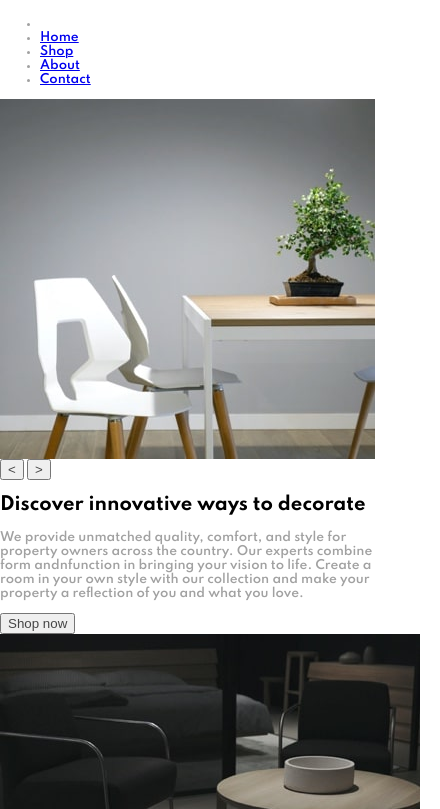
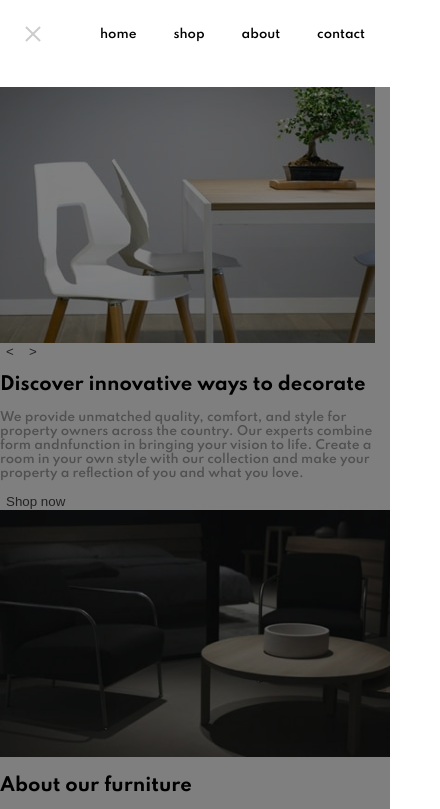
Before and after one commit to dinakonto/room-homepage, a website: page index.html in a window 390 px wide. Both pictures are taken after a click on the link "Open menu". Shown: the part 17-826 px from the top of the page, 440 px wide, since content can reach past the window. Drawn offline with nearby package versions, Linux system fonts and the light colour scheme.

Commit message:
Basic mobile nav functionality

```diff
--- a/index.html
+++ b/index.html
@@ -21,7 +21,7 @@
       </div>
       <nav>
         <ul>
-          <li class="hamburger"><a href="#">
+          <li id="hamburger"><a href="#" aria-label="Open menu">
             <img src="./images/icon-hamburger.svg" alt="Menu"></a>
           </li>
           <li><a href="#">Home</a></li>
@@ -92,6 +92,7 @@
 
   <script src="https://code.jquery.com/jquery-3.5.1.min.js" integrity="sha256-9/aliU8dGd2tb6OSsuzixeV4y/faTqgFtohetphbbj0=" crossorigin="anonymous"></script>
   <script src="./js/slider.js"></script>
+  <script src="./js/mobile-menu.js"></script>
 
 </body>
 </html>
--- /dev/null
+++ b/js/mobile-menu.js
@@ -0,0 +1,27 @@
+// TODO:
+// - Capture focus within open menu
+// - Stop page scrolling when menu open
+//      AND/OR
+// - Fix header/menu to top
+
+$("#hamburger").click(function() {
+  $("header").toggleClass("show-menu")
+
+  if ($("header").hasClass("show-menu")) {
+    // Show 'close' icon
+    $("#hamburger img").attr("src", "./images/icon-close.svg")
+    $("#hamburger img").attr("alt", "Close")
+    $("#hamburger a").attr("aria-label", "Close menu")
+    // Show overlay
+    $("header").after("<div class='overlay'></div>")
+  }
+
+  else {
+    // Show 'hamburger' icon
+    $("#hamburger img").attr("src", "./images/icon-hamburger.svg")
+    $("#hamburger img").attr("alt", "Menu")
+    $("#hamburger a").attr("aria-label", "Open menu")
+    // Hide overlay
+    $(".overlay").remove()
+  }
+})
--- a/styles/sass/styles.sass
+++ b/styles/sass/styles.sass
@@ -25,19 +25,60 @@ body
   font-weight: $font-weight-regular
   font-size: $font-base-size
   color: $col-text
+  position: relative
 h1, h2, h3, h4, h5, h6
   font-weight: $font-weight-bold
   color: $col-primary-dark
 button
   color: $col-cta
-
-
-
-
-// Slider functionality
+  background: white
+  border: none
+img
+  max-width: 100%
+// SLIDER
 .slide img,
 .hero-text div
   display: none
-
 .slide .current
   display: block
+// HEADER
+header
+  padding: 45px 25px
+  position: absolute
+  width: 100%
+  top: 0
+  left: 0
+  text-align: center
+header nav
+header nav ul
+  list-style-type: none
+  padding-left: 0
+  margin: 0
+header nav li#hamburger
+  position: absolute
+  top: 43px
+  left: 25px
+header nav li:not(#hamburger)
+  display: none
+// Mobile menu
+header.show-menu
+  background: white
+  z-index: 1000
+header.show-menu .logo
+  display: none
+header.show-menu nav ul
+  display: flex
+  margin-left: 75px
+  justify-content: space-between
+header.show-menu nav li:not(#hamburger)
+  display: inline-block
+header nav li a
+  text-transform: lowercase
+  text-decoration: none
+  color: $col-primary-dark
+.overlay
+  width: 100%
+  height: 200px
+  background: rgba(0,0,0,0.5)
+  position: fixed
+  height: 100%
```
Also changed, not shown: styles/css/styles.css, 1 other file.
